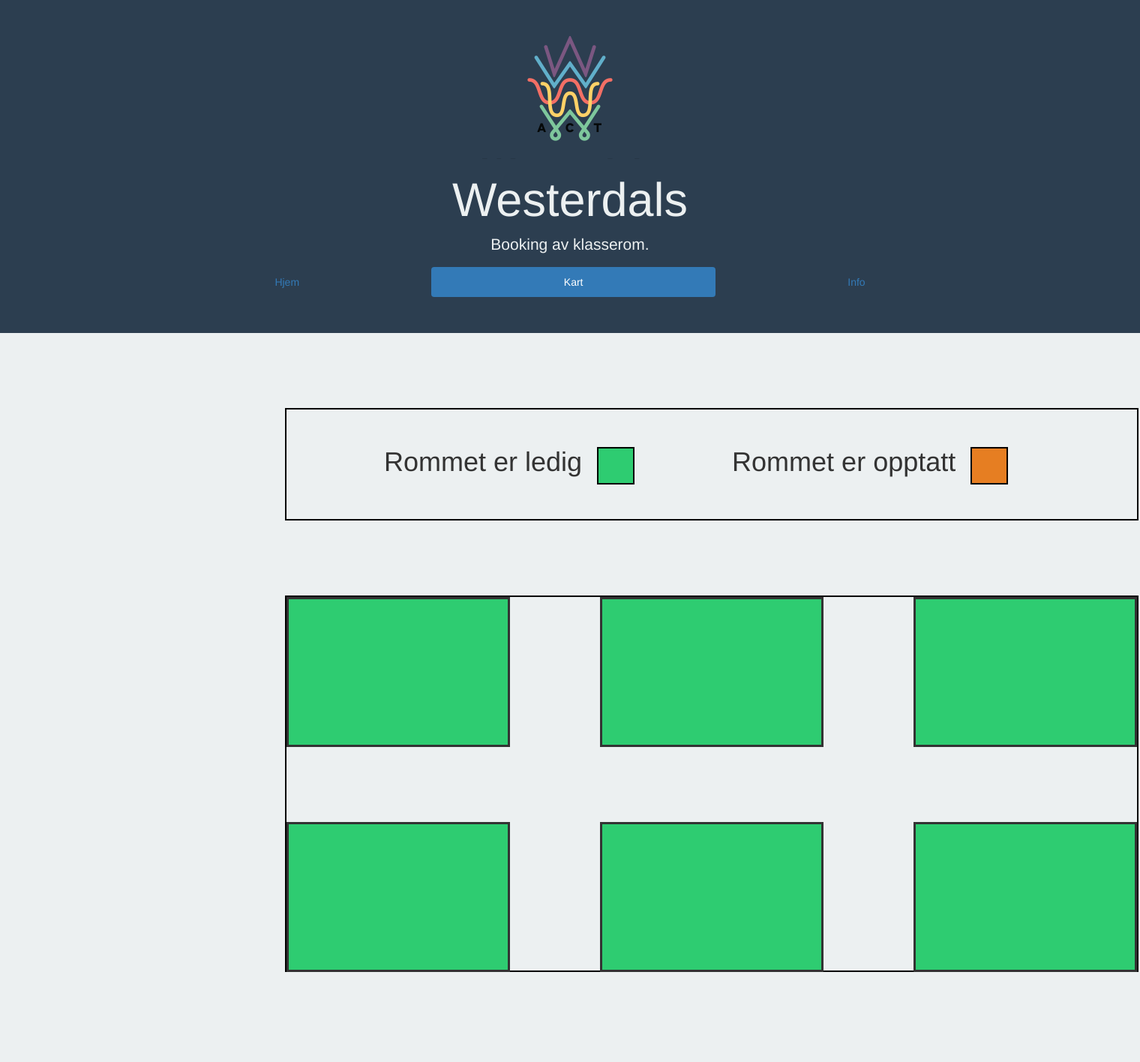
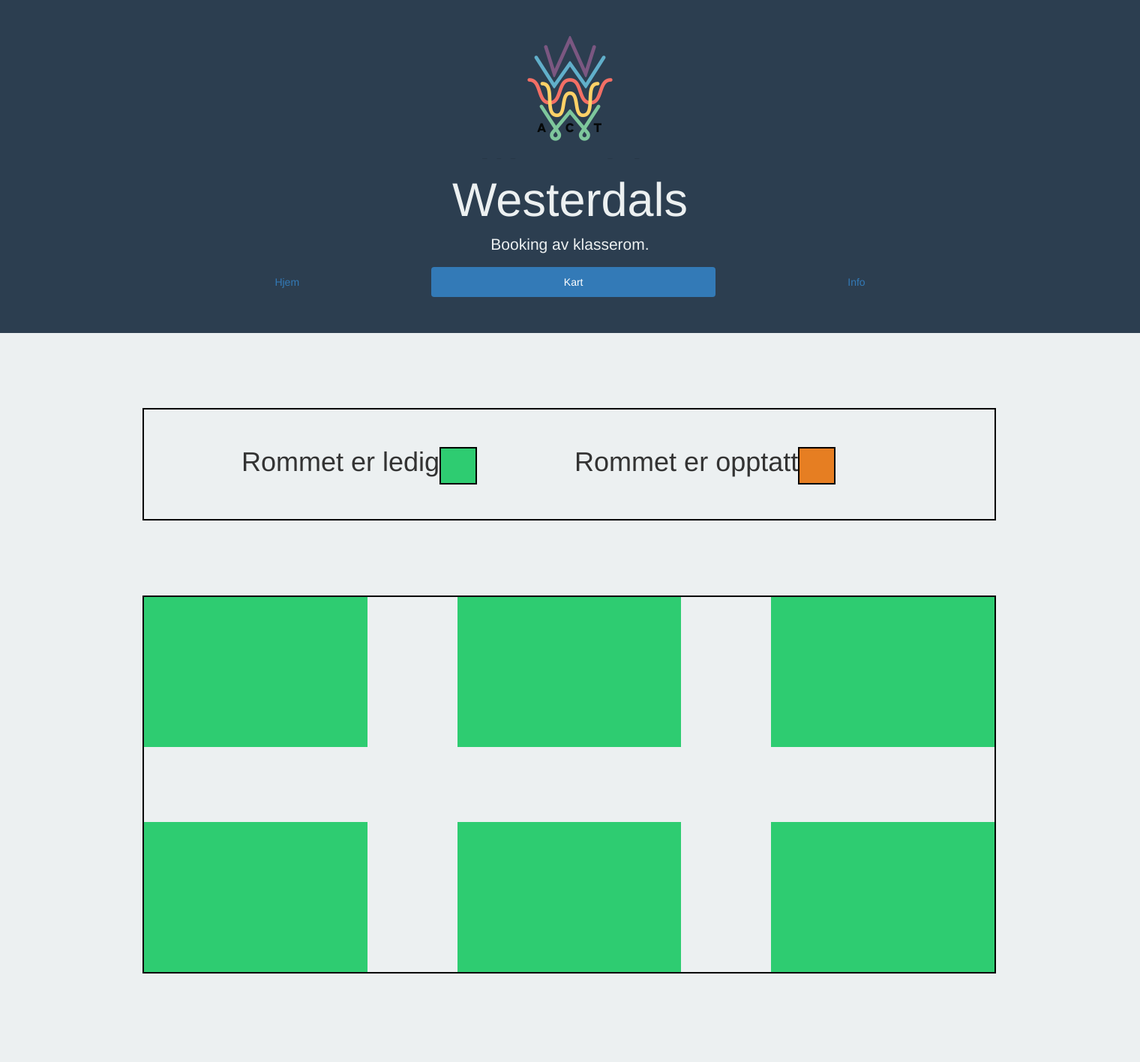
Before and after one commit to Alexander144/Skoleprosjekt-pj2100prosjekt, a PHP site: page /kart.html in a window 1520 px wide. Shown: the whole page at 75% size. After the commit the page ends 1298 px from the top, so only its background shows below. Run offline with PHP 8.4, Linux system fonts and the light colour scheme.

Commit message:
fikset småtteri

```diff
--- a/Web prosjekt/css/custom.css
+++ b/Web prosjekt/css/custom.css
@@ -1 +1 @@
-.rom_ledig{background-color:#2ecc71;border-radius:10px 10px 0px 0px;border-bottom:3px solid #2c3e50;min-height:50px}.rom_opptatt{background-color:#e67e22;border-radius:10px 10px 0px 0px;border-bottom:3px solid #2c3e50}.bestill{height:80px;margin:5px 0px;border-radius:0px 0px 10px 10px;background-color:#1abc9c;border-top:3px solid #2c3e50;display:none}body{background-color:#ecf0f1}.jumbotron{background-color:#2c3e50;margin-bottom:0px}.jumbotron h1{color:#ecf0f1}.jumbotron p{color:#ecf0f1}.rom{height:200px;width:298px;margin-right:120px;margin-bottom:100px;background-color:#2ecc71;border:solid;float:left}.rammerom{width:1138px;height:502px;border:solid 2px black;margin:120px;margin-left:380px;margin-top:100px}#rom3,#rom6{margin-right:0px}.rom:hover{opacity:0.2}.box{margin-left:20px;margin-top:50px;width:50px;height:50px;border:solid 2px black;float:left}#infofelt{width:1138px;height:150px;border:solid 2px black;margin-left:380px;margin-top:100px}#infofelt h1{margin-left:130px;margin-top:50px;float:left}#ledigBox{background-color:#2ecc71}#opptattBox{background-color:#e67e22}
+.rom_ledig{background-color:#2ecc71;border-radius:10px 10px 0px 0px;border-bottom:3px solid #2c3e50;min-height:50px}.rom_opptatt{background-color:#e67e22;border-radius:10px 10px 0px 0px;border-bottom:3px solid #2c3e50}.bestill{height:80px;margin:5px 0px;border-radius:0px 0px 10px 10px;background-color:#1abc9c;border-top:3px solid #2c3e50;display:none}body{background-color:#ecf0f1}.jumbotron{background-color:#2c3e50;margin-bottom:0px}.jumbotron h1{color:#ecf0f1}.jumbotron p{color:#ecf0f1}.rom{height:200px;width:298px;margin-right:120px;margin-bottom:100px;background-color:#2ecc71;border:solid;float:left;border:10px}.rammerom{width:1138px;height:504px;border:solid 2px black;margin-top:100px}#rom3,#rom6{margin-right:0px}.rom:hover{opacity:0.2}.box{margin-top:50px;width:50px;height:50px;border:solid 2px black;float:left}#infofelt{width:1138px;height:150px;border:solid 2px black;margin-top:100px}#infofelt h1{margin-left:130px;margin-top:50px;float:left}#ledigBox{background-color:#2ecc71}#opptattBox{background-color:#e67e22}
--- a/Web prosjekt/css/custom.scss
+++ b/Web prosjekt/css/custom.scss
@@ -45,13 +45,12 @@ body{
     background-color:   $ledig;
     border: solid;
     float: left;
+    border: 10px;
 }
 .rammerom{
    width: 1138px;
-   height: 502px;
+   height: 504px;
    border: solid 2px black;
-   margin: 120px;
-   margin-left: 380px;
    margin-top: 100px;
 }
 #rom3{
@@ -64,7 +63,6 @@ body{
     opacity: 0.2;
 }
 .box{
-    margin-left: 20px;
     margin-top: 50px;
     width: 50px;
     height: 50px;
@@ -75,7 +73,6 @@ body{
    width: 1138px;
    height: 150px;
    border: solid 2px black;
-   margin-left: 380px;
    margin-top: 100px;
    h1{
    margin-left: 130px;
--- a/Web prosjekt/kart.html
+++ b/Web prosjekt/kart.html
@@ -36,17 +36,21 @@
           </nav>
         </div>
       </div>
+      <div class="container">
       <div id="infofelt">
         <h1>Rommet er ledig</h1>  <div class="box" id="ledigBox"></div>
         <h1>Rommet er opptatt</h1>  <div class="box" id="opptattBox"></div>
       </div>
-    <div class="rammerom">
+      </div>
+    <div class="container">
+          <div class="rammerom">
           <div class="rom" id="rom1"></div>
           <div class="rom" id="rom2"></div>
           <div class="rom" id="rom3"></div>
           <div class="rom" id="rom4"></div>
           <div class="rom" id="rom5"></div>
           <div class="rom" id="rom6"></div>
-      </div>
+    </div>
+    </div>
   </body>
 </html>
```
